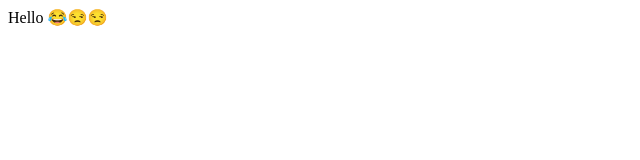
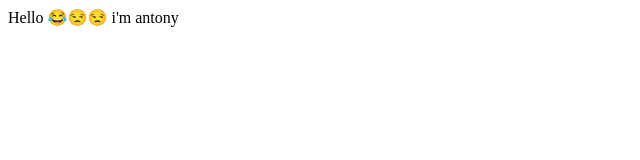
Before and after one commit to Akash143l3/web, a plain HTML site: page index.html in a window 1280 px wide. Shown: the full height of the page, 0-640 px from the left. Drawn offline with Linux system fonts and the light colour scheme.

```diff
--- a/index.html
+++ b/index.html
@@ -1,13 +1,11 @@
 <!DOCTYPE html>
 <html lang="en">
-<head>
-    <meta charset="UTF-8">
-    <meta name="viewport" content="width=device-width, initial-scale=1.0">
+  <head>
+    <meta charset="UTF-8" />
+    <meta name="viewport" content="width=device-width, initial-scale=1.0" />
     <title>Document</title>
-</head>
-<body>
-    <div>
-        Hello 😂😒😒
-    </div>
-</body>
+  </head>
+  <body>
+    <div>Hello 😂😒😒 i'm antony</div>
+  </body>
 </html>
```
